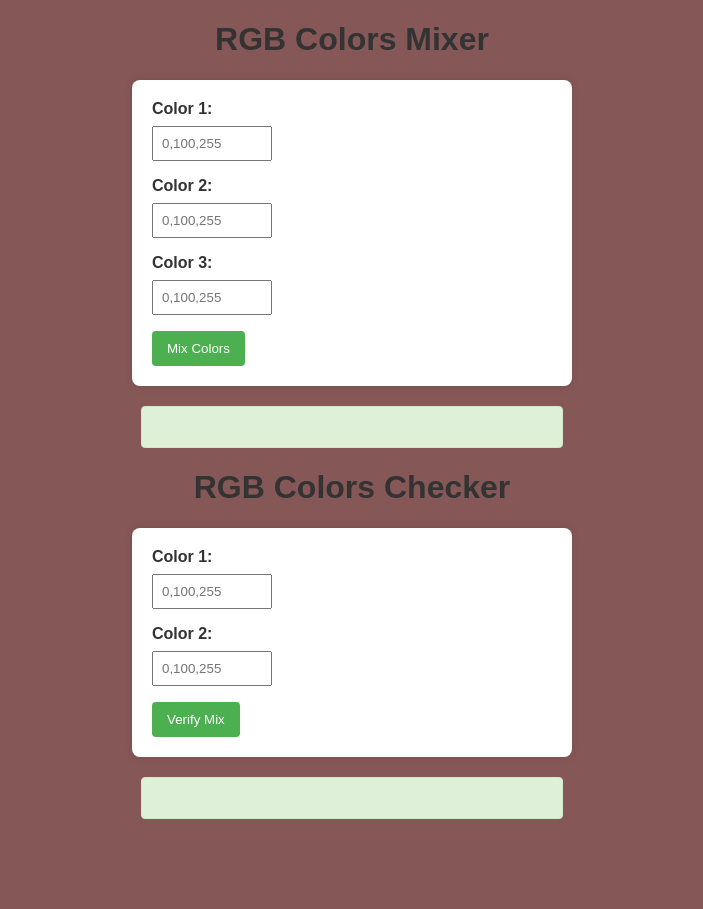
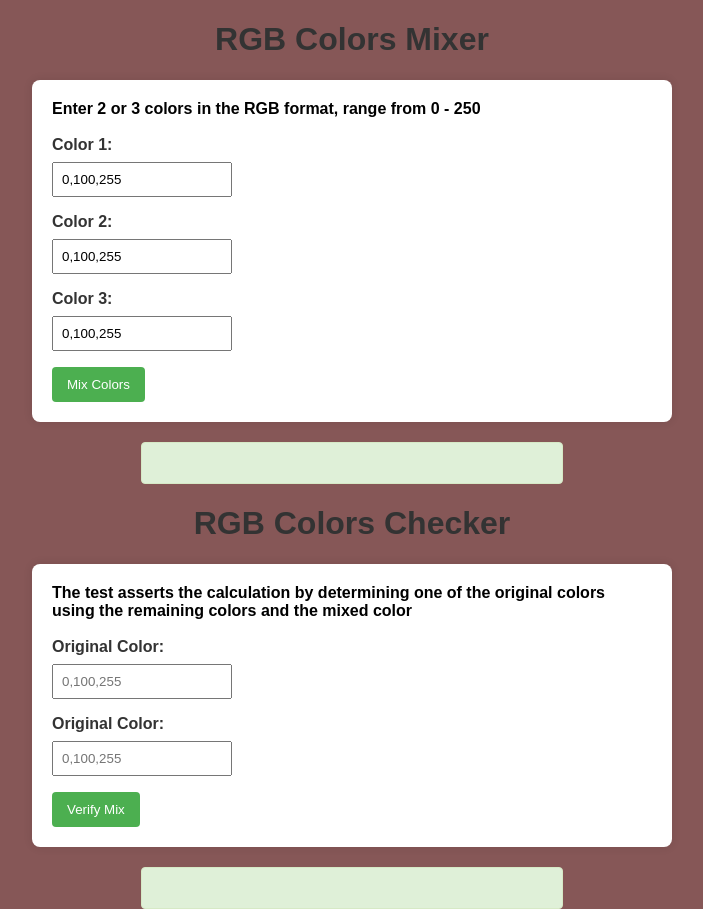
Before and after one commit to TomerTTB/Sharegain, a plain HTML site: page index.html in a window 1280 px wide. Shown: the whole page, without its empty margins (288-991 px from the left). Before the commit the page ends 819 px from the top, so only its background shows below. Drawn offline with Linux system fonts and the light colour scheme.

Commit message:
last commit

```diff
--- a/index.html
+++ b/index.html
@@ -13,14 +13,16 @@
 <body>
     <h1>RGB Colors Mixer</h1>
     <form id="colorMixer">
+        <span class="textArea">Enter 2 or 3 colors in the RGB format, range from 0 - 250</span>
+        <br><br>
         <label for="input1">Color 1:</label>
-        <input type="text" id="color1" name="color1" placeholder="0,100,255">
+        <input type="text" id="color1" name="color1" value="0,100,255" placeholder="0,100,255">
         <br>
         <label for="input2">Color 2:</label>
-        <input type="text" id="color2" name="color2" placeholder="0,100,255">
+        <input type="text" id="color2" name="color2" value="0,100,255" placeholder="0,100,255">
         <br>
         <label for="input3">Color 3:</label>
-        <input type="text" id="color3" name="color3" placeholder="0,100,255">
+        <input type="text" id="color3" name="color3" value="0,100,255" placeholder="0,100,255">
         <br>
         <button type="submit" onclick="mixColors()">Mix Colors</button>
     </form>
@@ -28,10 +30,13 @@
 
     <h1>RGB Colors Checker</h1>
     <form id="colorChecker">
-        <label for="input4">Color 1:</label>
+        <span class="textArea">The test asserts the calculation by determining one of the original colors using the
+            remaining colors and the mixed color</span>
+        <br><br>
+        <label for="input4">Original Color:</label>
         <input type="text" id="color4" name="color4" placeholder="0,100,255">
         <br>
-        <label for="input5">Color 2:</label>
+        <label for="input5">Original Color:</label>
         <input type="text" id="color5" name="color5" placeholder="0,100,255">
         <br>
         <button type="submit" onclick="verifyMix()">Verify Mix</button>
--- a/style.css
+++ b/style.css
@@ -11,12 +11,17 @@ h1 {
 }
 
 form {
-    max-width: 400px;
+    max-width: 600px;
     margin: 20px auto;
     padding: 20px;
     background-color: #fff;
     border-radius: 8px;
     box-shadow: 0 0 10px rgba(0, 0, 0, 0.1);
+}
+
+.textArea {
+    text-align: right;
+    font-weight: bold;
 }
 
 label {
```
